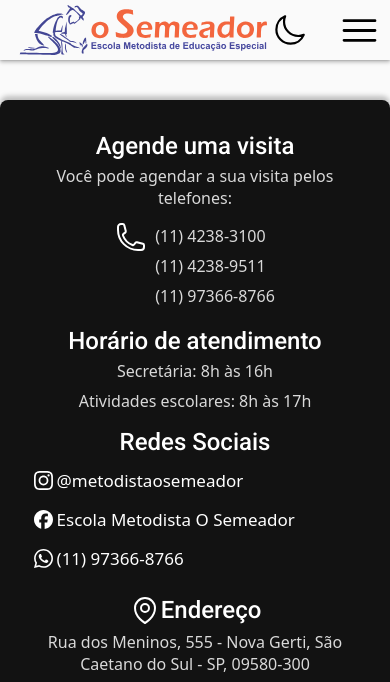
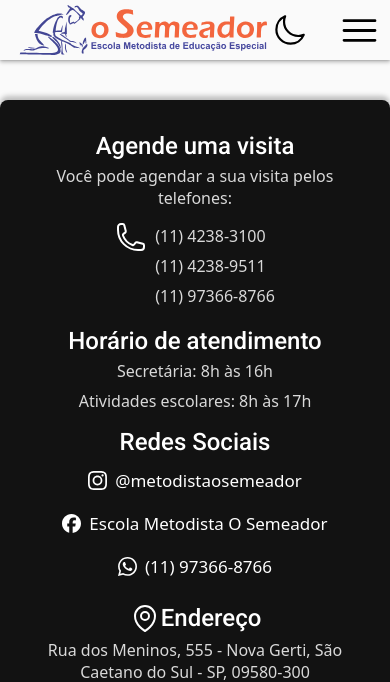
Before and after one commit to escola-metodista-o-semeador/site-semeador, a plain HTML site: page frontend/pages/index.html in a window 390 px wide. Shown: the top 682 px of the page. Drawn offline with Linux system fonts and the light colour scheme.

Commit message:
ajuste no posicionamento e espaçamento dos links de redes sociais no mobile.

```diff
--- a/frontend/styles/components/social-media/social-media.css
+++ b/frontend/styles/components/social-media/social-media.css
@@ -6,6 +6,12 @@
 ul.lista-redes-sociais {
   /* Remover marcador */
   list-style-type: none;
+
+  /* Flexbox */
+  display: flex;
+  flex-direction: column;
+  align-items: center;
+  gap: 4px;
 }
 
 .link-rede-social {
@@ -14,7 +20,7 @@
   flex-direction: row;
   align-items: center;
   /* Espaçamento */
-  gap: 4px;
+  gap: 8px;
   padding: 8px 16px;
 
   /* Cantos arredondados */
```
